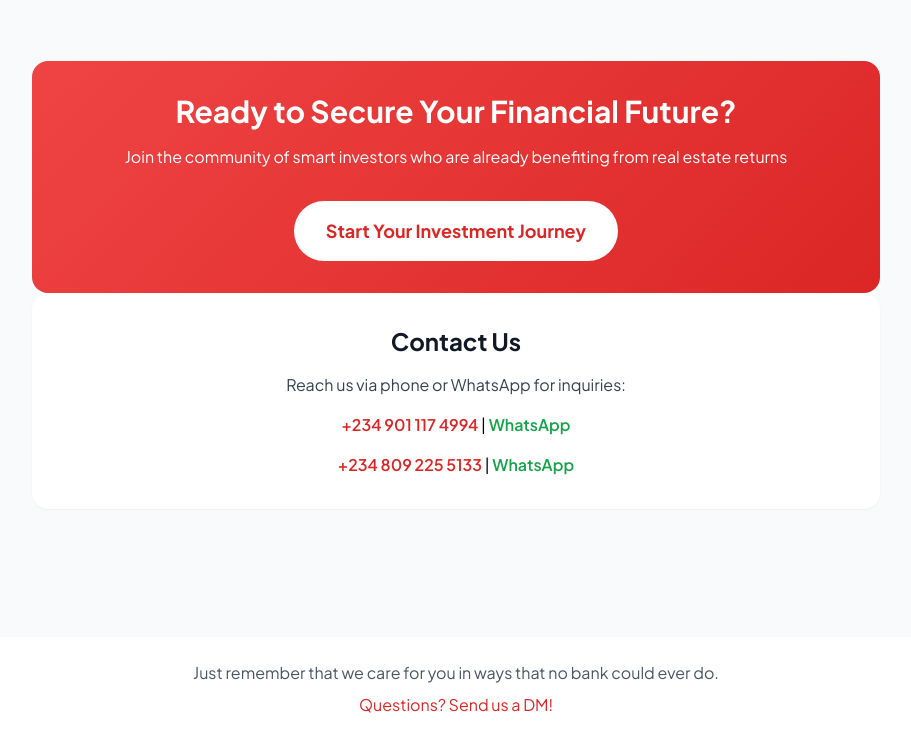
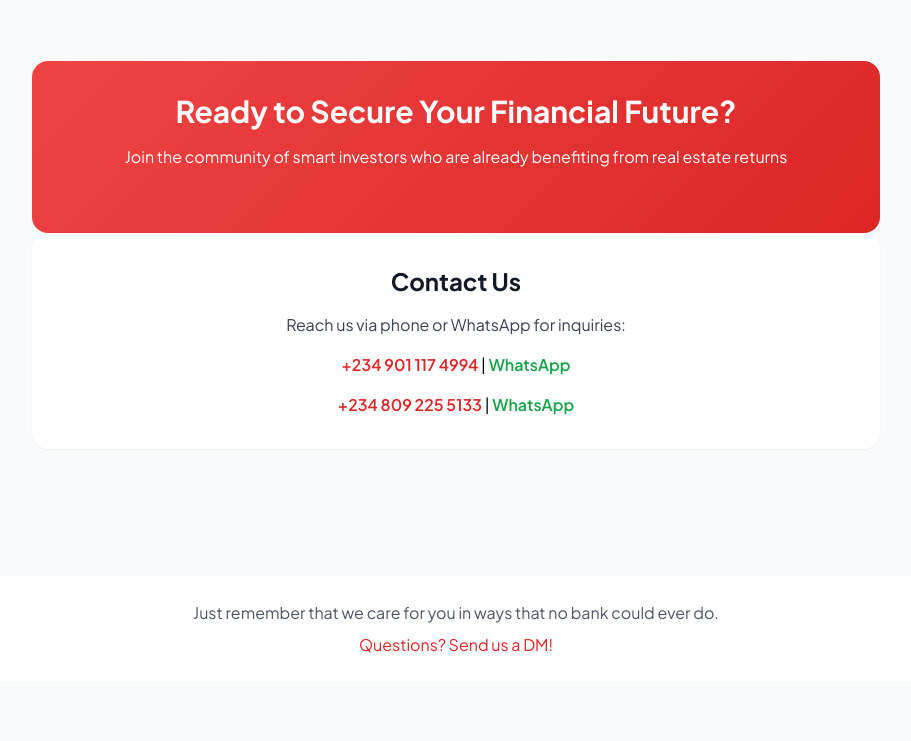
Before and after one commit to Jabulani1990/GvestInvestmentAdsLandingPage, a plain HTML site: page index.html in a window 1280 px wide. Shown: the part 1259-2000 px from the top of the page, without its empty margins (184-1095 px from the left). After the commit the page ends 1940 px from the top, so only its background shows below. Drawn offline with nearby package versions, Linux system fonts and the light colour scheme.

Commit message:
remove btn

```diff
--- a/index.html
+++ b/index.html
@@ -108,9 +108,6 @@
             <div class="gradient-bg rounded-2xl p-8 text-white">
                 <h2 class="text-3xl font-bold mb-4">Ready to Secure Your Financial Future?</h2>
                 <p class="mb-8">Join the community of smart investors who are already benefiting from real estate returns</p>
-                <button class="bg-white text-red-600 px-8 py-4 rounded-full font-bold text-lg hover:bg-red-50 transition">
-                    Start Your Investment Journey
-                </button>
             </div>
         </section>
 
```
